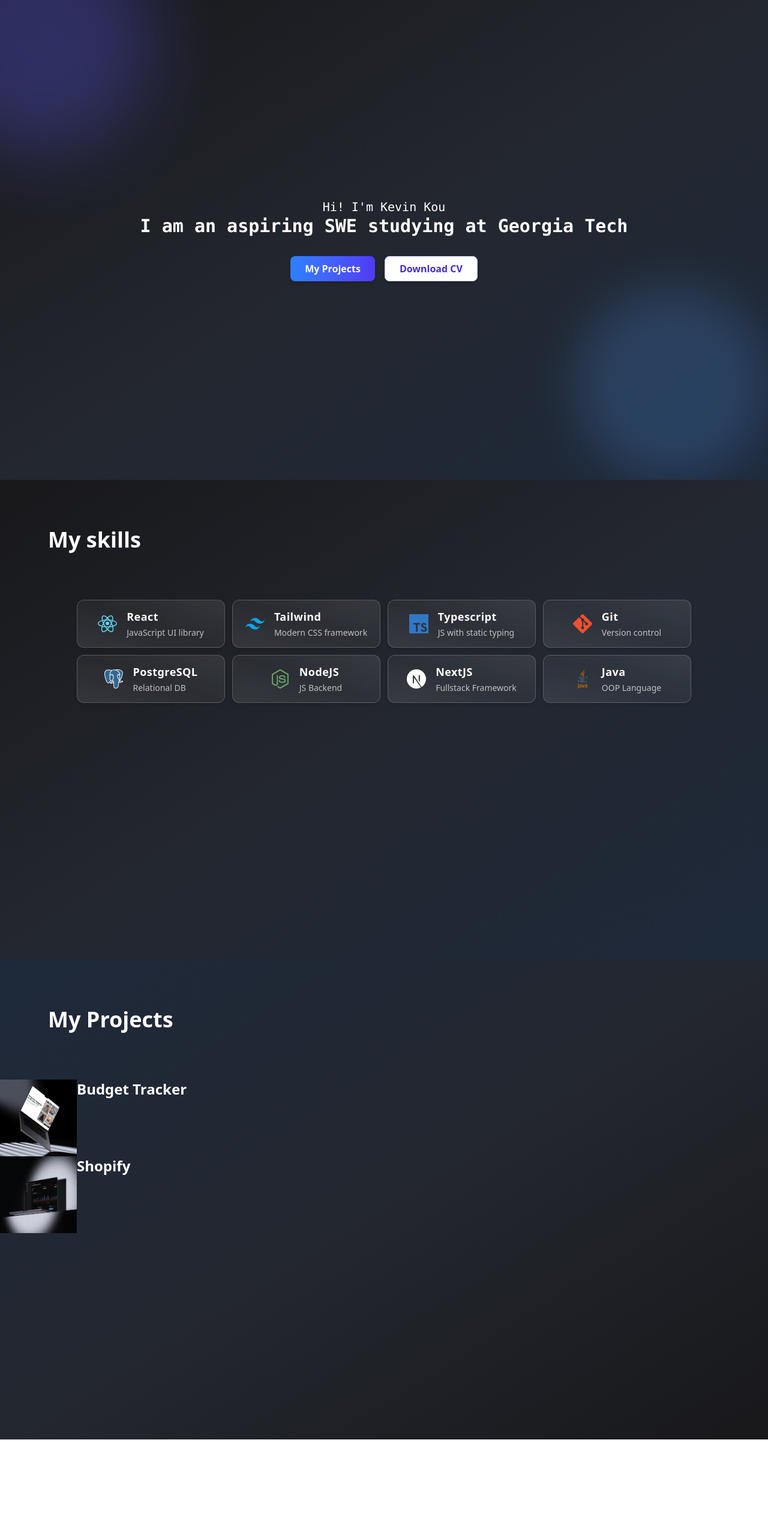
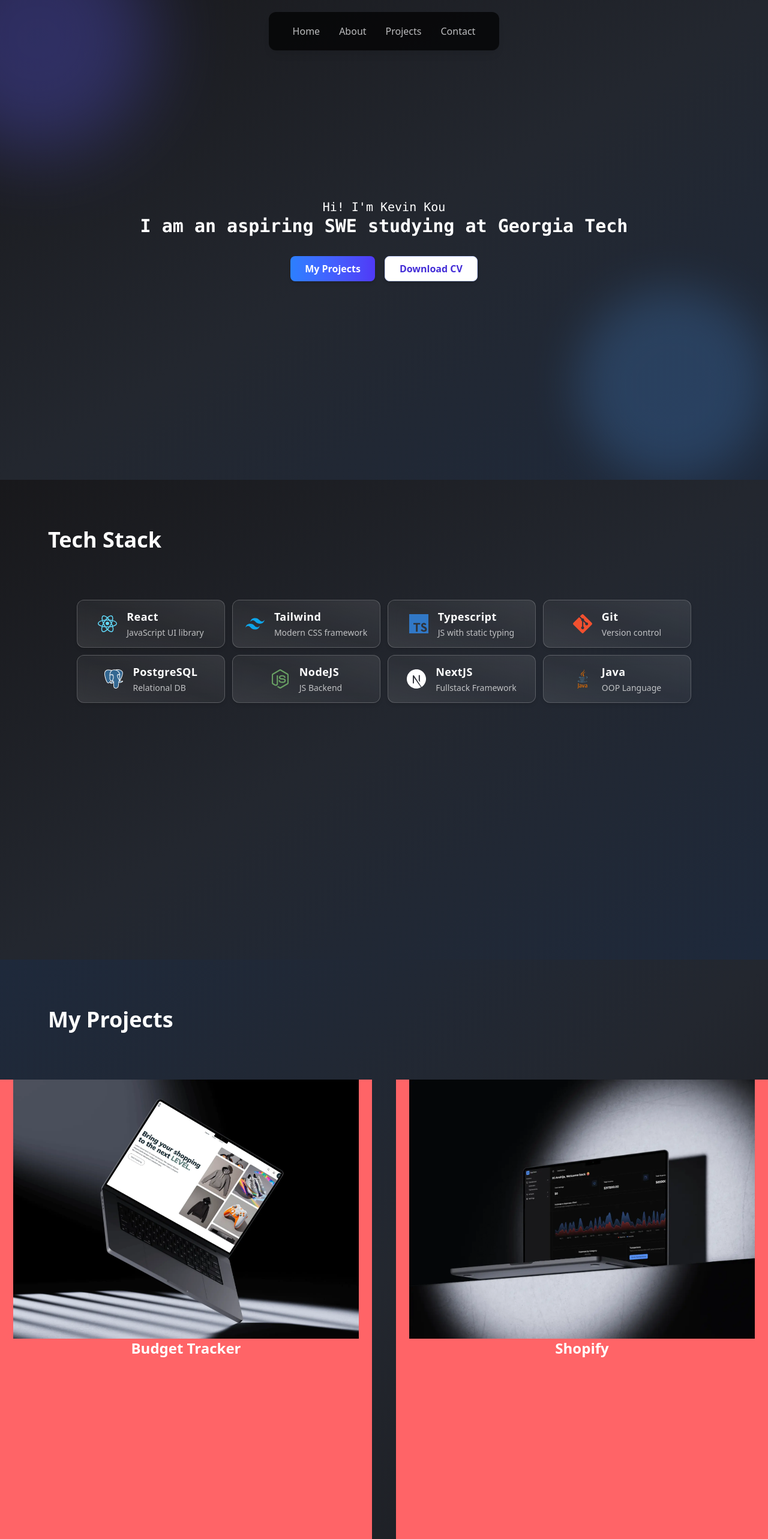
Before and after one commit to K23K-dev/portfolio-website, a Next.js app: page / in a window 1280 px wide. Shown: the top 2566 px of the page at 60% size. Before the commit the page ends 2400 px from the top, so only its background shows below. Built offline with nearby package versions, Linux system fonts and the light colour scheme.

Commit message:
Initialized navbar

```diff
--- a/app/components/Footer.tsx
+++ b/app/components/Footer.tsx
@@ -1,6 +1,6 @@
 const Footer = () => {
   return (
-    <div className="">
+    <div id="footer" className="">
       {/* <p>Kevin Kou</p>
       <p>All rights reserved.</p> */}
     </div>
--- a/app/components/HeroSection.tsx
+++ b/app/components/HeroSection.tsx
@@ -1,12 +1,11 @@
 'use client'
 
-import { Inter } from "next/font/google"
 import { TypeAnimation } from "react-type-animation";
 
 const HeroSection = () => {
 
   return (
-    <div className="relative w-full min-h-screen flex flex-col justify-center items-center overflow-hidden">
+    <div id="hero" className="relative w-full min-h-screen flex flex-col justify-center items-center overflow-hidden">
       <div className="absolute inset-0 -z-10 bg-gradient-to-br from-[#18181b] via-[#23272f] to-[#1e293b]" />
       <div className="absolute -top-32 -left-32 w-96 h-96 bg-indigo-500 opacity-30 rounded-full filter blur-3xl pointer-events-none -z-10"></div>
       <div className="absolute bottom-0 right-0 w-80 h-80 bg-blue-400 opacity-20 rounded-full filter blur-2xl pointer-events-none -z-10"></div>
--- /dev/null
+++ b/app/components/NavBar.tsx
@@ -0,0 +1,12 @@
+const NavBar = () => {
+  return (
+    <div className="fixed top-5 left-1/2 -translate-x-1/2 w-96 h-16 bg-black flex items-center justify-center gap-8 rounded-xl shadow-lg opacity-70 z-100">
+      <a href="#hero" className="text-white">Home</a>
+      <a href="#skills" className="text-white">About</a>
+      <a href="#projects" className="text-white">Projects</a>
+      <a href="#contact" className="text-white">Contact</a>
+    </div>
+  )
+}
+
+export default NavBar
--- a/app/components/ProjectCard.tsx
+++ b/app/components/ProjectCard.tsx
@@ -1,10 +1,24 @@
+import Image from "next/image"
 
+type ProjectCardProps = {
+  name: string;
+  description: string;
+  image: {
+    src: string;
+    alt: string;
+  };
+}
 
-const ProjectCard = (props) => {
+const ProjectCard = (props: ProjectCardProps) => {
   return (
-    <div className="flex">
-      <img src={props.image.src} className="w-32 h-32"/>
-      <p className="text-white text-2xl font-semibold">{props.name}</p>
+    <div className="grid grid-rows-2 justify-center bg-red-400 w-2xl">
+      <Image
+        src={props.image.src}
+        alt={props.image.alt}
+        width={576}
+        height={576}
+        className="w-xl object-cover"/>
+      <p className="text-white text-2xl font-semibold mx-auto">{props.name}</p>
     </div>
   )
 }
--- a/app/components/ProjectSkillCard.tsx
+++ b/app/components/ProjectSkillCard.tsx
@@ -2,8 +2,8 @@ import { portfolioProjects } from "../data"
 
 const ProjectSkillCard = (props) => {
   return (
-    <div className="">
-
+    <div className="bg-blue-50 w-4 h-4">
+      {props.}
     </div>
   );
 }
--- a/app/components/Projects.tsx
+++ b/app/components/Projects.tsx
@@ -13,11 +13,11 @@ const portfolioElements = portfolioProjects.map(project => {
 
 const Projects = () => {
   return (
-    <div className="relative w-full min-h-screen overflow-hidden">
+    <div id="projects" className="relative w-full min-h-screen overflow-hidden">
       {/* Gradient background */}
       <div className="absolute inset-0 -z-10 bg-gradient-to-br from-[#1e293b] via-[#23272f] to-[#18181b]" />
       <h1 className="text-white font-bold text-4xl mx-20 py-20 ">My Projects</h1>
-      <div >
+      <div className="flex gap-10 justify-center">
         {portfolioElements}
       </div>
     </div>
--- a/app/components/Skills.tsx
+++ b/app/components/Skills.tsx
@@ -12,10 +12,10 @@ const skillsElements = techCardItems.map(skill => {
 
 const Skills = () => {
   return (
-    <div className="relative w-full min-h-screen overflow-hidden">
+    <div id="skills" className="relative w-full min-h-screen overflow-hidden">
       {/* Gradient background */}
       <div className="absolute inset-0 -z-10 bg-gradient-to-br from-[#18181b] via-[#23272f] to-[#1e293b]" />
-      <h1 className="text-white font-bold text-4xl mx-20 py-20">My skills</h1>
+      <h1 className="text-white font-bold text-4xl mx-20 py-20">Tech Stack</h1>
       <div className="grid grid-cols-4 max-w-5xl mx-auto gap-3">
         {skillsElements}
       </div>
--- a/app/components/TechCard.tsx
+++ b/app/components/TechCard.tsx
@@ -1,8 +1,25 @@
-const TechCard = (props) => {
+import Image from "next/image";
+
+type TechCardProps = {
+  name: string;
+  description: string;
+  image: {
+    src: string;
+    alt: string;
+  };
+};
+
+const TechCard = (props: TechCardProps) => {
   return (
     <div className="flex items-center place-content-center gap-4 w-full h-20 bg-gradient-to-tr from-white/10 via-white/5 to-white/10 rounded-xl border border-white/20 shadow-md hover:shadow-xl hover:scale-105 transition-all duration-200 backdrop-blur-sm">
       <div>
-        <img src={props.image.src} alt={props.image.alt} className="w-8 h-8 object-contain" />
+        <Image
+          src={props.image.src}
+          alt={props.image.alt}
+          width={32}
+          height={32}
+          className="w-8 h-8 object-contain"
+          />
       </div>
       <div className="">
         <p className="text-white text-lg font-semibold tracking-wide">{props.name}</p>
--- a/app/data.ts
+++ b/app/data.ts
@@ -54,13 +54,14 @@ export const portfolioProjects = [
     id: 1,
     name: "Budget Tracker",
     description: "Tracks expenses",
-    image: {src: "/images/projects/portfolio2.webp"},
-    skills: ["React, tailwind, PostgreSQL, NodeJS"]
+    image: {src: "/images/projects/portfolio2.webp", alt: ""},
+    skills: ["React", "tailwind", "PostgreSQL", "NodeJS"]
   },
   {
     id: 2,
     name: "Shopify",
     description: "Shopping website clone",
-    image: {src: "/images/projects/portfolio4.webp"}
+    image: {src: "/images/projects/portfolio4.webp", alt: ""},
+    skills: ["React", "tailwind", "MongoDB", "NextJS"]
   }
 ];
--- a/app/globals.css
+++ b/app/globals.css
@@ -1 +1,7 @@
 @import "tailwindcss";
+
+@layer base {
+  html {
+    @apply scroll-smooth;
+  }
+}
--- a/app/page.tsx
+++ b/app/page.tsx
@@ -1,12 +1,13 @@
 import HeroSection from "./components/HeroSection";
+import NavBar from "./components/NavBar";
 import Skills from "./components/Skills";
 import Projects from "./components/Projects";
 import Footer from "./components/Footer";
 
-
 const Home = () => {
   return (
     <main>
+      <NavBar />
       <HeroSection />
       <Skills />
       <Projects />
```
Also changed, not shown: app/components/Portfolio.tsx (added).
